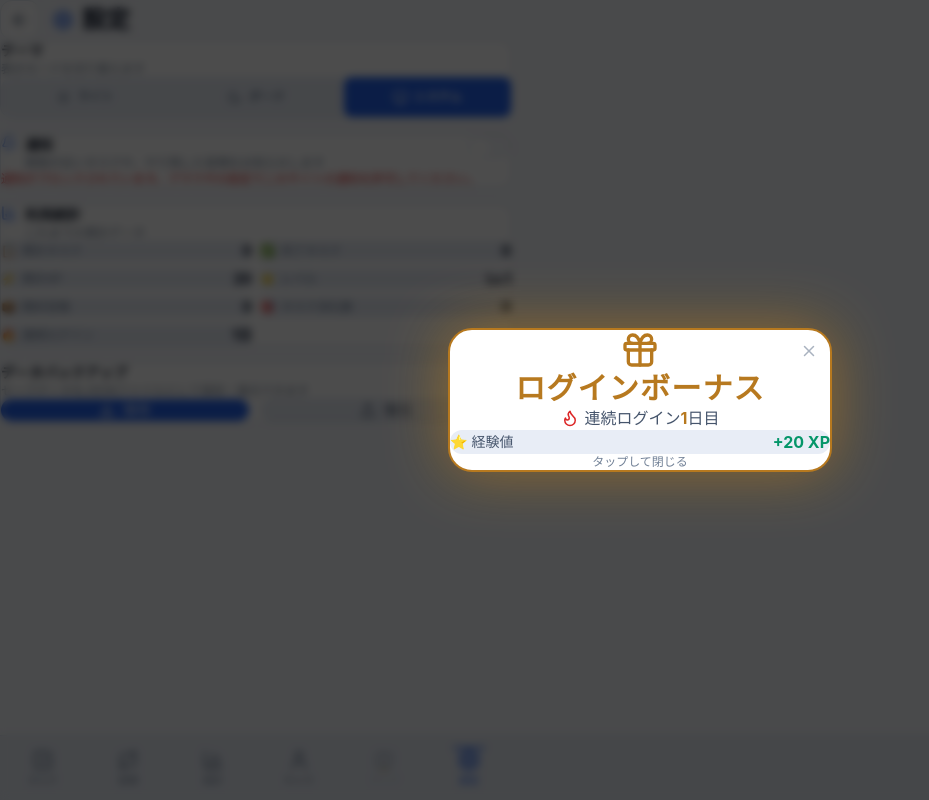
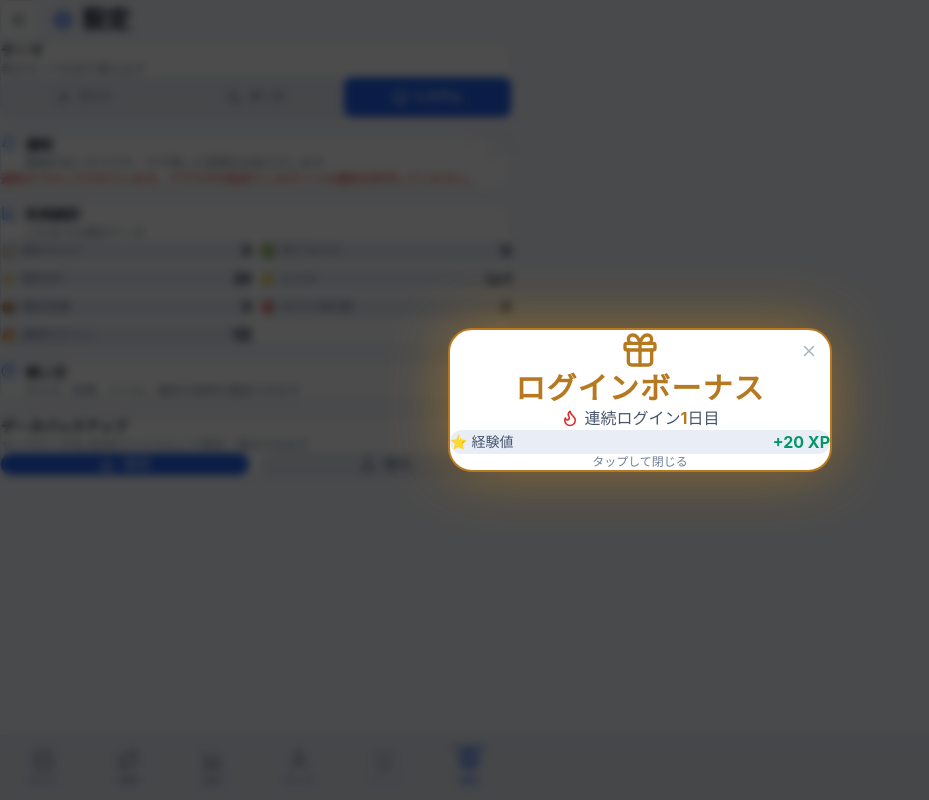
Before and after one commit to YuTakane256/Life-Quest, a React (Vite) app: page /settings in a window 1280 px wide. Shown: the whole page, without its empty margins (0-929 px from the left). Built offline with nearby package versions, Linux system fonts and the light colour scheme.

Commit message:
feat: add help entry to settings

```diff
--- a/src/pages/SettingsPage.tsx
+++ b/src/pages/SettingsPage.tsx
@@ -1,4 +1,4 @@
-import { ArrowLeft, Settings } from 'lucide-react';
+import { ArrowLeft, ChevronRight, HelpCircle, Settings } from 'lucide-react';
 import { useNavigate } from 'react-router-dom';
 import { DataBackupSettings } from '../components/ui/DataBackupSettings';
 import { ThemeSettings } from '../components/ui/ThemeSettings';
@@ -29,6 +29,23 @@ export function SettingsPage() {
                 <ThemeSettings />
                 <NotificationSettings />
                 <UsageStatsSettings />
+                <button
+                    type="button"
+                    onClick={() => navigate('/help')}
+                    className="rounded-xl p-4 flex items-center justify-between gap-3 text-left transition-all active:scale-[0.99]"
+                    style={{ backgroundColor: 'var(--color-bg-card)', border: '1px solid var(--color-border-default)' }}
+                >
+                    <div className="flex items-start gap-2 min-w-0">
+                        <HelpCircle size={16} className="mt-0.5 flex-shrink-0" style={{ color: 'var(--color-accent-primary)' }} />
+                        <div className="min-w-0">
+                            <h2 className="text-sm font-semibold" style={{ color: 'var(--color-text-primary)' }}>使い方</h2>
+                            <p className="text-xs mt-1" style={{ color: 'var(--color-text-muted)' }}>
+                                タスク、習慣、バトル、通知の説明を確認できます
+                            </p>
+                        </div>
+                    </div>
+                    <ChevronRight size={18} className="flex-shrink-0" style={{ color: 'var(--color-text-muted)' }} />
+                </button>
                 <DataBackupSettings />
             </div>
         </div>
```
